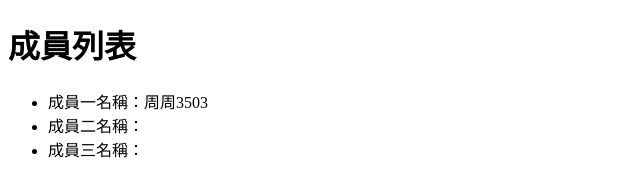
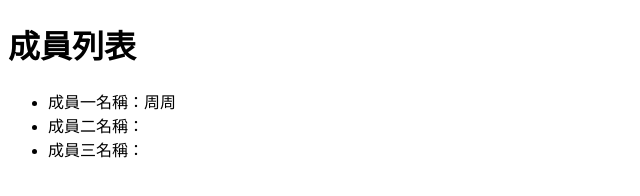
Before and after one commit to JHOUJHOU/git_test_0906_4, a plain HTML site: page index.html in a window 1280 px wide. Shown: the full height of the page, 0-640 px from the left. Drawn offline with Linux system fonts and the light colour scheme.

Commit message:
重新調整名稱

```diff
--- a/index.html
+++ b/index.html
@@ -1,16 +1,19 @@
 <!DOCTYPE html>
 <html lang="en">
+
 <head>
   <meta charset="UTF-8">
   <meta name="viewport" content="width=device-width, initial-scale=1.0">
   <title>Document</title>
 </head>
+
 <body>
   <h1>成員列表</h1>
     <ul>
-        <li>成員一名稱：周周3503</li>
+        <li>成員一名稱：周周</li>
         <li>成員二名稱：</li>
         <li>成員三名稱：</li>
     </ul>
 </body>
+
 </html>
```
